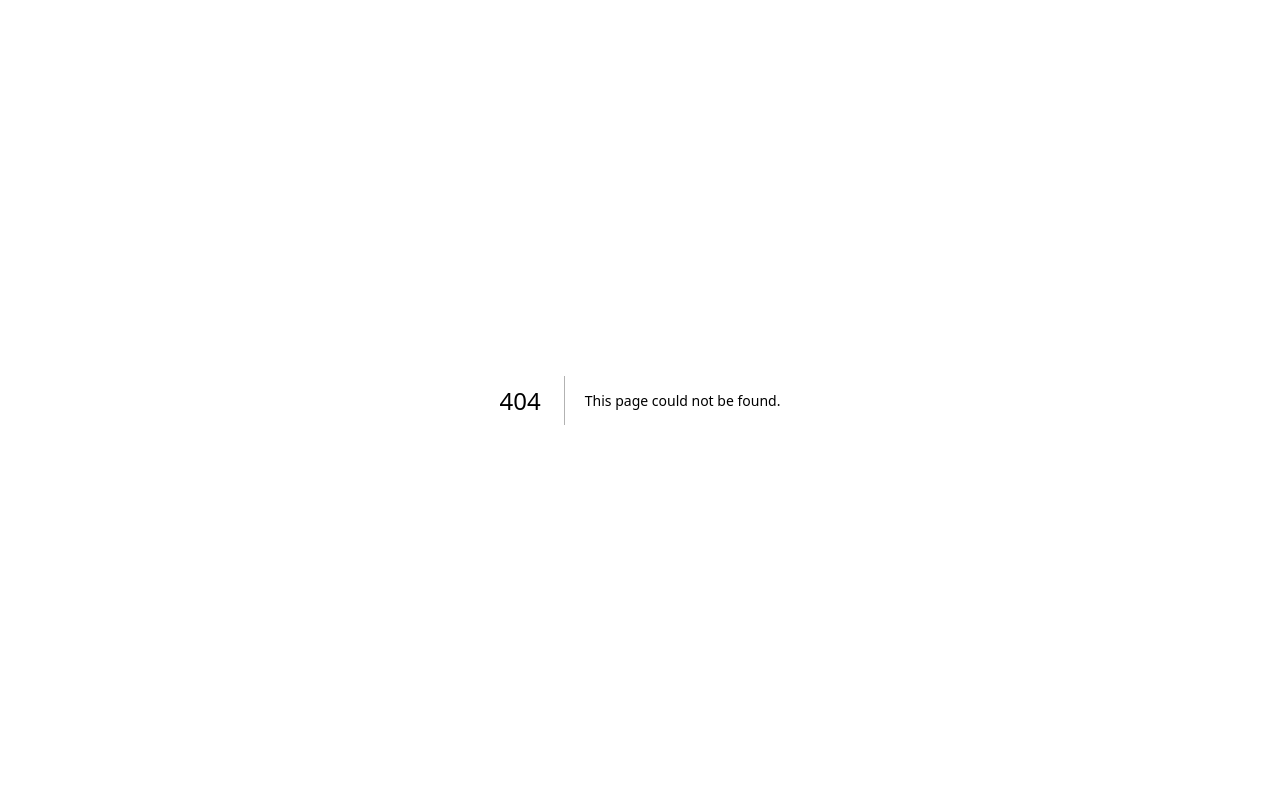
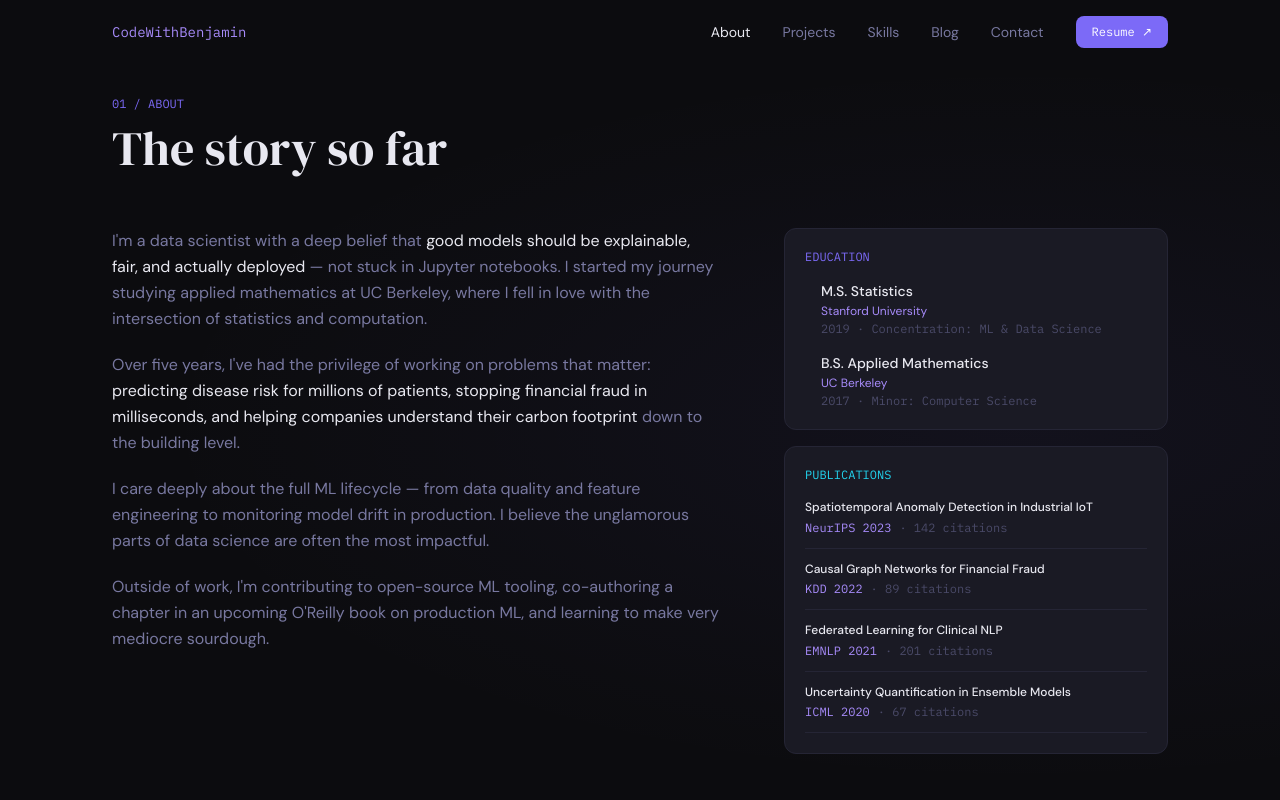
Before and after one commit to eakelvin/ben-kusi, a Next.js app: page /about in a window 1280 px wide. Before the commit this address had no page. Shown: the top 800 px of the page. Built offline with nearby package versions, Linux system fonts and the light colour scheme.

Commit message:
Refactor layout to include Navbar and Footer components; update navigation links to use Next.js Link component; simplify Home page to only render Hero section.

```diff
--- /dev/null
+++ b/src/app/about/page.tsx
@@ -0,0 +1,5 @@
+import { About } from "@/components/sections/About";
+
+export default function AboutPage() {
+  return <About />;
+}
--- /dev/null
+++ b/src/app/blog/page.tsx
@@ -0,0 +1,5 @@
+import { Blog } from "@/components/sections/Blog";
+
+export default function BlogPage() {
+  return <Blog />;
+}
--- /dev/null
+++ b/src/app/contact/page.tsx
@@ -0,0 +1,5 @@
+import { Contact } from "@/components/sections/Contact";
+
+export default function ContactPage() {
+  return <Contact />;
+}
--- a/src/app/layout.tsx
+++ b/src/app/layout.tsx
@@ -1,6 +1,8 @@
 import type { Metadata } from "next";
 import { DM_Sans, DM_Serif_Display, IBM_Plex_Mono } from "next/font/google";
 import "./globals.css";
+import { Navbar } from "@/components/Navbar";
+import { Footer } from "@/components/Footer";
 
 const dmSans = DM_Sans({
   subsets: ["latin"],
@@ -29,7 +31,11 @@ export const metadata: Metadata = {
 export default function RootLayout({ children }: { children: React.ReactNode }) {
   return (
     <html lang="en" className={`${dmSans.variable} ${dmSerif.variable} ${ibmMono.variable}`}>
-      <body className={dmSans.className}>{children}</body>
+      <body className={dmSans.className}>
+        <Navbar />
+        <main>{children}</main>
+        <Footer />
+      </body>
     </html>
   );
 }
--- a/src/app/page.tsx
+++ b/src/app/page.tsx
@@ -1,25 +1,5 @@
-import { Navbar } from "@/components/Navbar";
 import { Hero } from "@/components/sections/Hero";
-import { About } from "@/components/sections/About";
-import { Skills } from "@/components/sections/Skills";
-import { Projects } from "@/components/sections/Projects";
-import { Experience } from "@/components/sections/Experience";
-import { Contact } from "@/components/sections/Contact";
-import { Footer } from "@/components/Footer";
-import { Blog } from "@/components/sections/Blog";
 
 export default function Home() {
-  return (
-    <main>
-      <Navbar />
-      <Hero />
-      <About />
-      <Projects />
-      <Skills />
-      <Blog />
-      {/* <Experience /> */}
-      <Contact />
-      <Footer />
-    </main>
-  );
+  return <Hero />;
 }
--- /dev/null
+++ b/src/app/projects/page.tsx
@@ -0,0 +1,5 @@
+import { Projects } from "@/components/sections/Projects";
+
+export default function ProjectsPage() {
+  return <Projects />;
+}
--- /dev/null
+++ b/src/app/skills/page.tsx
@@ -0,0 +1,5 @@
+import { Skills } from "@/components/sections/Skills";
+
+export default function SkillsPage() {
+  return <Skills />;
+}
--- a/src/components/Navbar.tsx
+++ b/src/components/Navbar.tsx
@@ -1,17 +1,19 @@
 "use client";
 import { useState, useEffect } from "react";
+import Link from "next/link";
+import { usePathname } from "next/navigation";
 
 const links = [
-  { href: "#about", label: "About" },
-  { href: "#projects", label: "Projects" },
-  { href: "#skills", label: "Skills" },
-  // { href: "#experience", label: "Experience" },
-  { href: "#blog", label: "Blog" },
-  { href: "#contact", label: "Contact" },
+  { href: "/about", label: "About" },
+  { href: "/projects", label: "Projects" },
+  { href: "/skills", label: "Skills" },
+  { href: "/blog", label: "Blog" },
+  { href: "/contact", label: "Contact" },
 ];
 
 export function Navbar() {
   const [scrolled, setScrolled] = useState(false);
+  const pathname = usePathname();
 
   useEffect(() => {
     const handler = () => setScrolled(window.scrollY > 20);
@@ -27,17 +29,20 @@ export function Navbar() {
         borderBottom: scrolled ? "1px solid var(--border)" : "1px solid transparent",
       }}>
       <div className="max-w-6xl mx-auto px-6 lg:px-12 h-16 flex items-center justify-between">
-        <a href="#" className="font-mono text-sm" style={{ color: "var(--accent-2)" }}>
+        <Link href="/" className="font-mono text-sm" style={{ color: "var(--accent-2)" }}>
           CodeWithBenjamin<span className="cursor-blink" />
-        </a>
+        </Link>
         <div className="hidden md:flex items-center gap-8">
-          {links.map(l => (
-            <a key={l.href} href={l.href}
-              className="text-sm transition-colors hover:text-white"
-              style={{ color: "var(--text-muted)" }}>
-              {l.label}
-            </a>
-          ))}
+          {links.map(l => {
+            const active = pathname === l.href;
+            return (
+              <Link key={l.href} href={l.href}
+                className="text-sm transition-colors hover:text-white"
+                style={{ color: active ? "var(--text)" : "var(--text-muted)" }}>
+                {l.label}
+              </Link>
+            );
+          })}
           <a href="/resume.pdf"
             className="text-xs px-4 py-2 rounded-lg font-mono transition-all duration-200 hover:opacity-90"
             style={{ background: "var(--accent)", color: "#fff" }}>
--- a/src/components/sections/Blog.tsx
+++ b/src/components/sections/Blog.tsx
@@ -1,7 +1,7 @@
 export function Blog() {
     return (
-        <section id="blog" className="">
-            where your insights dey?
+        <section className="">
+
         </section>
     );
 }
--- a/src/components/sections/Hero.tsx
+++ b/src/components/sections/Hero.tsx
@@ -1,5 +1,6 @@
 "use client";
 import { useEffect, useState } from "react";
+import Link from "next/link";
 
 const roles = ["Machine Learning Engineer", "Data Scientist", "NLP Researcher", "Statistical Modeler"];
 
@@ -78,18 +79,18 @@ export function Hero() {
             </p>
 
             <div className="flex flex-wrap gap-3">
-              <a href="#projects"
+              <Link href="/projects"
                 className="px-6 py-3 rounded-lg text-sm font-medium transition-all duration-200 hover:opacity-90"
                 style={{ background: "var(--accent)", color: "#fff" }}>
                 View Projects
-              </a>
-              <a href="#contact"
+              </Link>
+              <Link href="/contact"
                 className="px-6 py-3 rounded-lg text-sm font-medium transition-all duration-200"
                 style={{ border: "1px solid var(--border)", color: "var(--text-muted)" }}
-                onMouseEnter={e => { (e.target as HTMLElement).style.borderColor = "var(--accent)"; (e.target as HTMLElement).style.color = "var(--text)"; }}
-                onMouseLeave={e => { (e.target as HTMLElement).style.borderColor = "var(--border)"; (e.target as HTMLElement).style.color = "var(--text-muted)"; }}>
+                onMouseEnter={e => { (e.currentTarget as HTMLElement).style.borderColor = "var(--accent)"; (e.currentTarget as HTMLElement).style.color = "var(--text)"; }}
+                onMouseLeave={e => { (e.currentTarget as HTMLElement).style.borderColor = "var(--border)"; (e.currentTarget as HTMLElement).style.color = "var(--text-muted)"; }}>
                 Get in touch
-              </a>
+              </Link>
             </div>
 
             {/* Stats */}
```
